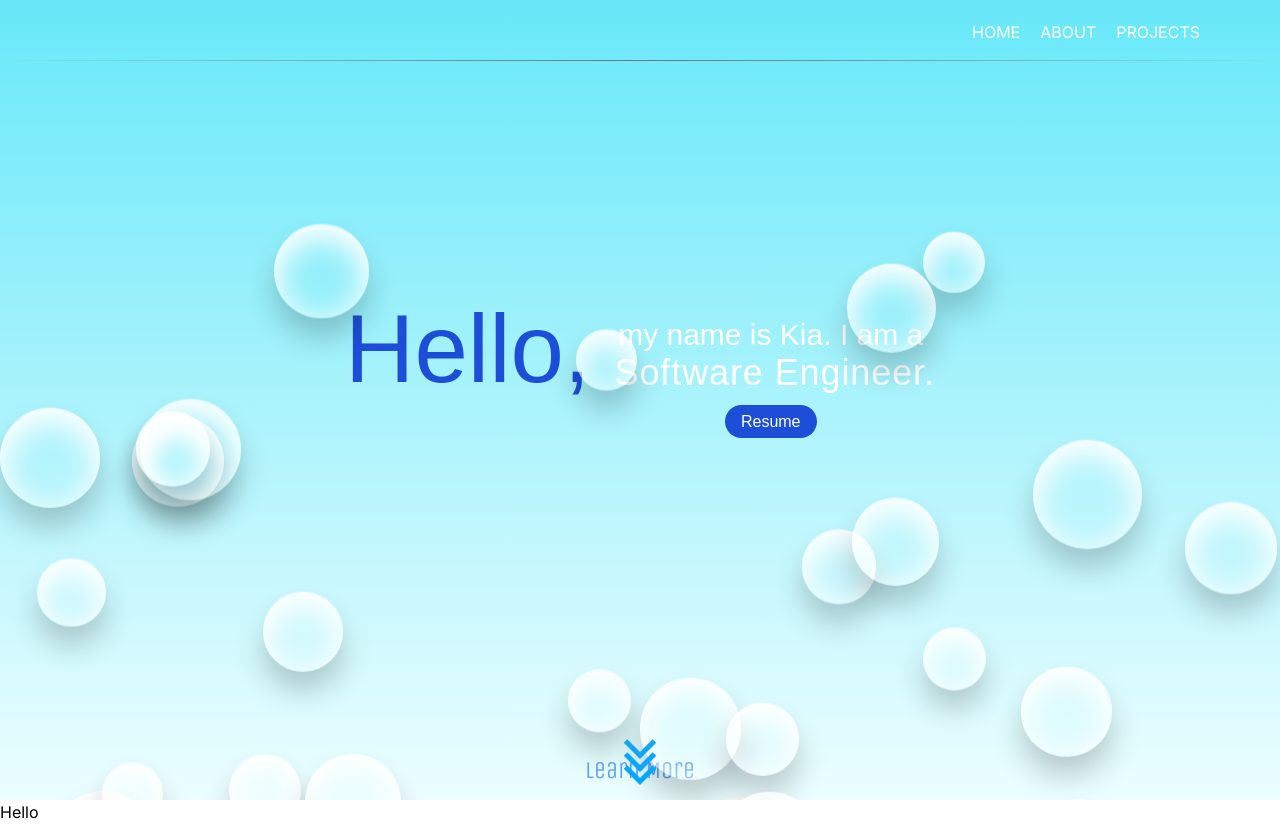
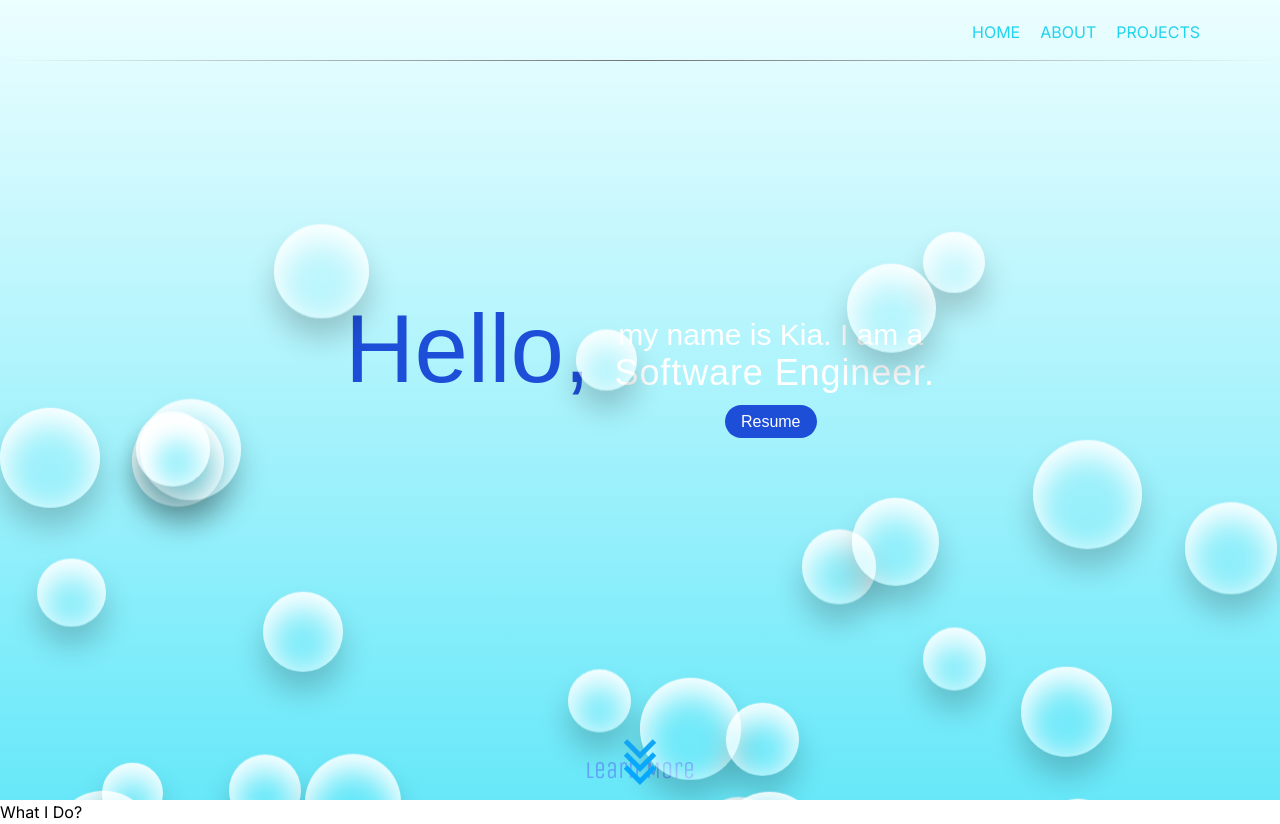
Before and after one commit to mouakiang/websiteportfolio, a Next.js app: page / in a window 1280 px wide. Built offline with nearby package versions, Linux system fonts and the light colour scheme; a web font is replaced by a local one.

Commit message:
Updated home styling

```diff
--- /dev/null
+++ b/app/components/parallax/index.tsx
@@ -0,0 +1,8 @@
+
+export default function Parallax() {
+    return (
+        <main className={``}>
+
+        </main>
+    )
+}
--- a/app/components/topnav/topnav.tsx
+++ b/app/components/topnav/topnav.tsx
@@ -3,7 +3,7 @@ export default function TopNav() {
     return (
         <main>
             <div>
-                <div className="flex flex-row justify-end space-x-5 pt-5 text-white pr-20 md:h-auto ">
+                <div className="flex flex-row justify-end space-x-5 pt-5 text-cyan-400 pr-20 md:h-auto ">
                     <Link href="/home" className="hover:text-blue-700">
                         HOME
                     </Link>
--- a/app/home/page.tsx
+++ b/app/home/page.tsx
@@ -8,7 +8,7 @@ export default function Home() {
     return (
         <>
             <section id="home">
-                <div className="bg-gradient-to-t from-cyan-50 to-cyan-300 h-screen relative overflow-hidden">
+                <div className="bg-gradient-to-t from-cyan-300 to-cyan-50 h-screen relative overflow-hidden">
                     <div>
                         <TopNav />
                     </div>
@@ -46,7 +46,8 @@ export default function Home() {
             </section>
             <section id="about">
                 <div>
-                    <h1>Hello</h1>
+                    <h1>What I Do?</h1>
+
                 </div>
             </section>
         </>
```
